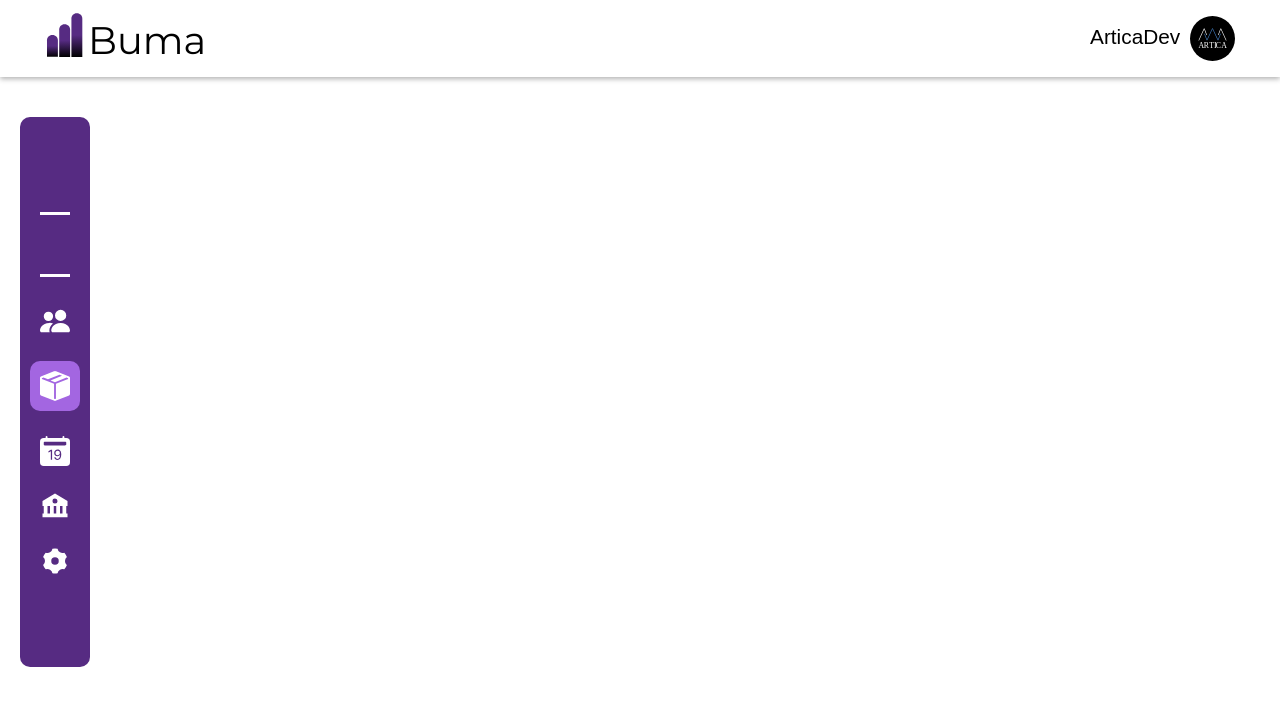
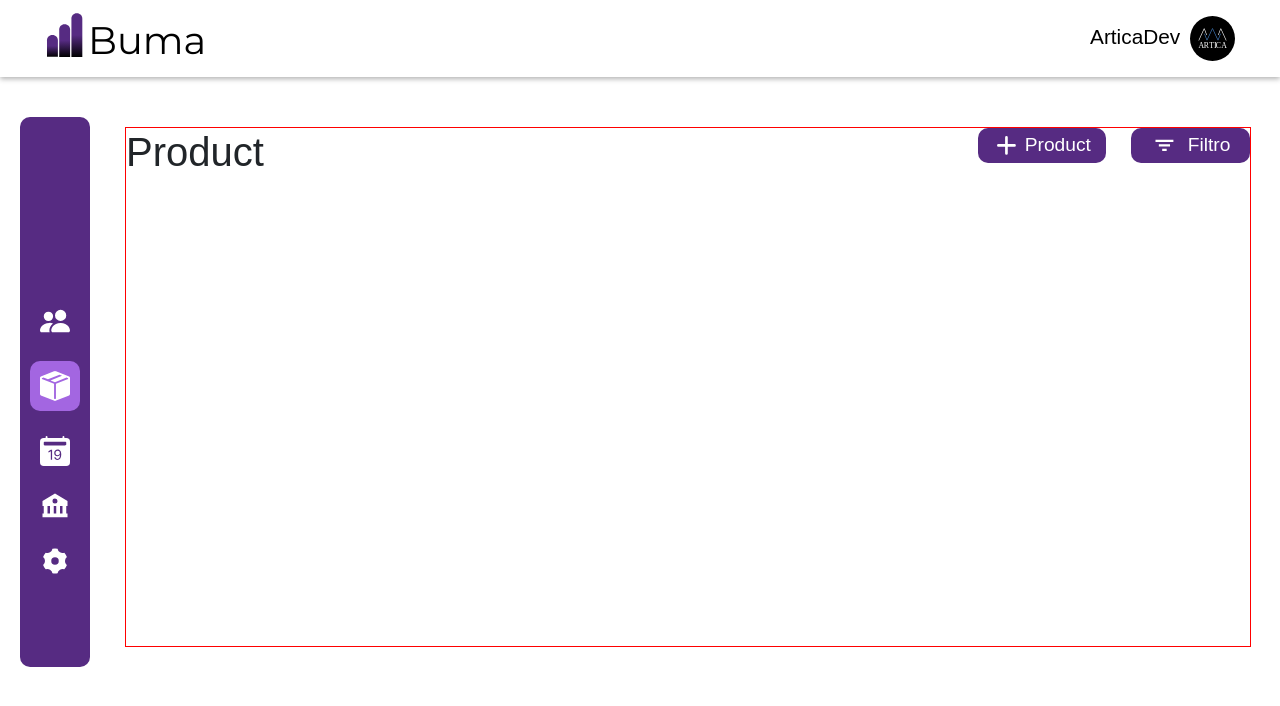
Before and after one commit to daniel-crs/Buma-finance-front, a React (Create React App) app: page /Product in a window 1280 px wide. Shown: the top 706 px of the page. Built offline with nearby package versions, Linux system fonts and the light colour scheme; some icons are missing.

Commit message:
Trabalhei na parte superior da body da página de produtos, basicamente adicionando a title que informa a página e criando os botoes de adicionar produto e filtrar.

```diff
--- a/src/App.jsx
+++ b/src/App.jsx
@@ -1,4 +1,6 @@
 import { BrowserRouter as Router, Routes, Route } from "react-router-dom";
+
+import "./style/global.css";
 
 import Home from "./pages/Home";
 import Product from "./pages/Product";
--- /dev/null
+++ b/src/components/FilterButton/index.jsx
@@ -0,0 +1,16 @@
+import "./style.css";
+
+import { BiFilter } from "react-icons/bi";
+
+function FilterButton() {
+  return (
+    <button type="button" id="filterButton">
+      <span className="filterButton-icon">
+        <BiFilter />
+      </span>
+      <span className="filterButton-text">Filtro</span>
+    </button>
+  );
+}
+
+export default FilterButton;
--- /dev/null
+++ b/src/components/FilterButton/style.css
@@ -0,0 +1,33 @@
+#filterButton {
+    display: inline-flex;
+    height: 35px;
+    padding: 0px;
+    background: #562B82;
+    border: none;
+    outline: none;
+    border-radius: 10px;
+    overflow: hidden;
+    font-size: 1.2em;
+    font-weight: 500;
+    cursor: pointer;
+}
+
+#filterButton:hover {
+    background: #A366E1;
+}
+
+.filterButton-icon, .filterButton-text {
+    display: inline-flex;
+    align-items: center;
+    color: #ffffff;
+    height: 100%;
+}
+
+.filterButton-icon {
+    padding: 0 5px 0 20px;
+    font-size: 1.4em;
+}
+
+.filterButton-text {
+    padding: 0 20px 0 5px;
+}
--- /dev/null
+++ b/src/components/SimpleAddButton/index.jsx
@@ -0,0 +1,16 @@
+import "./style.css";
+
+import { HiPlus } from "react-icons/hi";
+
+function SimpleAddButton() {
+  return (
+    <a href="/" id="addButton">
+      <span className="addButton-icon">
+        <HiPlus />
+      </span>
+      <span className="addButton-text">Product</span>
+    </a>
+  );
+}
+
+export default SimpleAddButton;
--- /dev/null
+++ b/src/components/SimpleAddButton/style.css
@@ -0,0 +1,33 @@
+#addButton {
+    display: inline-flex;
+    height: 35px;
+    padding: 0px;
+    background: #562B82;
+    text-decoration: none;
+    outline: none;
+    border-radius: 10px;
+    overflow: hidden;
+    font-size: 1.2em;
+    font-weight: 500;
+    cursor: pointer;
+}
+
+#addButton:hover {
+    background: #A366E1;
+}
+
+.addButton-icon, .addButton-text {
+    display: inline-flex;
+    align-items: center;
+    color: #ffffff;
+    height: 100%;
+}
+
+.addButton-icon {
+    padding: 0 2.5px 0 15px;
+    font-size: 1.4em;
+}
+
+.addButton-text {
+    padding: 0 15px 0 2.5px;
+}
--- /dev/null
+++ b/src/components/UpperBodyInformation/index.jsx
@@ -0,0 +1,18 @@
+import "./style.css";
+
+import SimpleAddButton from "../SimpleAddButton";
+import FilterButton from "../FilterButton";
+
+function UpperBodyInformation() {
+  return (
+    <div id="upperBodyInfo">
+      <h1>Product</h1>
+      <div id="buttonSpace">
+        <SimpleAddButton />
+        <FilterButton />
+      </div>
+    </div>
+  );
+}
+
+export default UpperBodyInformation;
--- /dev/null
+++ b/src/components/UpperBodyInformation/style.css
@@ -0,0 +1,10 @@
+#upperBodyInfo {
+    display: flex;
+    justify-content: space-between;
+    align-items: flex-start;
+}
+
+#buttonSpace {
+    display: flex;
+    gap: 25px;
+}
--- a/src/index.js
+++ b/src/index.js
@@ -1,7 +1,6 @@
 import React from 'react';
 import ReactDOM from 'react-dom/client';
 import App from './App';
-import './style/global.css'
 import 'bootstrap/dist/css/bootstrap.min.css';
 
 const root = ReactDOM.createRoot(document.getElementById('root'));
--- a/src/pages/Product/index.jsx
+++ b/src/pages/Product/index.jsx
@@ -1,11 +1,17 @@
+import "./style.css";
+
 import Header from "../../components/Header";
 import SideBar from "../../components/SideBar";
+import UpperBodyInformation from "../../components/UpperBodyInformation";
 
 function Product() {
   return (
     <div>
       <Header />
       <SideBar />
+      <div id="bodyContainer">
+        <UpperBodyInformation />
+      </div>
     </div>
   );
 }
--- /dev/null
+++ b/src/pages/Product/style.css
@@ -0,0 +1,7 @@
+#bodyContainer {
+    height: 65vh;
+    width: 88vw;
+    margin-top: 50px;
+    margin-left: 125px;
+    border: 1px solid red;
+}
--- a/src/style/global.css
+++ b/src/style/global.css
@@ -1,7 +1,23 @@
 * {
     margin: 0px;
     padding: 0px;
-    font-size: 16px;
     font-family: 'Montserrat', sans-serif;
+}
+
+body {
+    font-size: 1em;
     background: #ffffff;
 }
+
+h1 {
+    font-size: 2.2em;
+    color: #562B82;
+}
+
+h2 {
+    font-size: 1.5em;
+}
+
+p {
+    font-size: 1em;
+}
```
